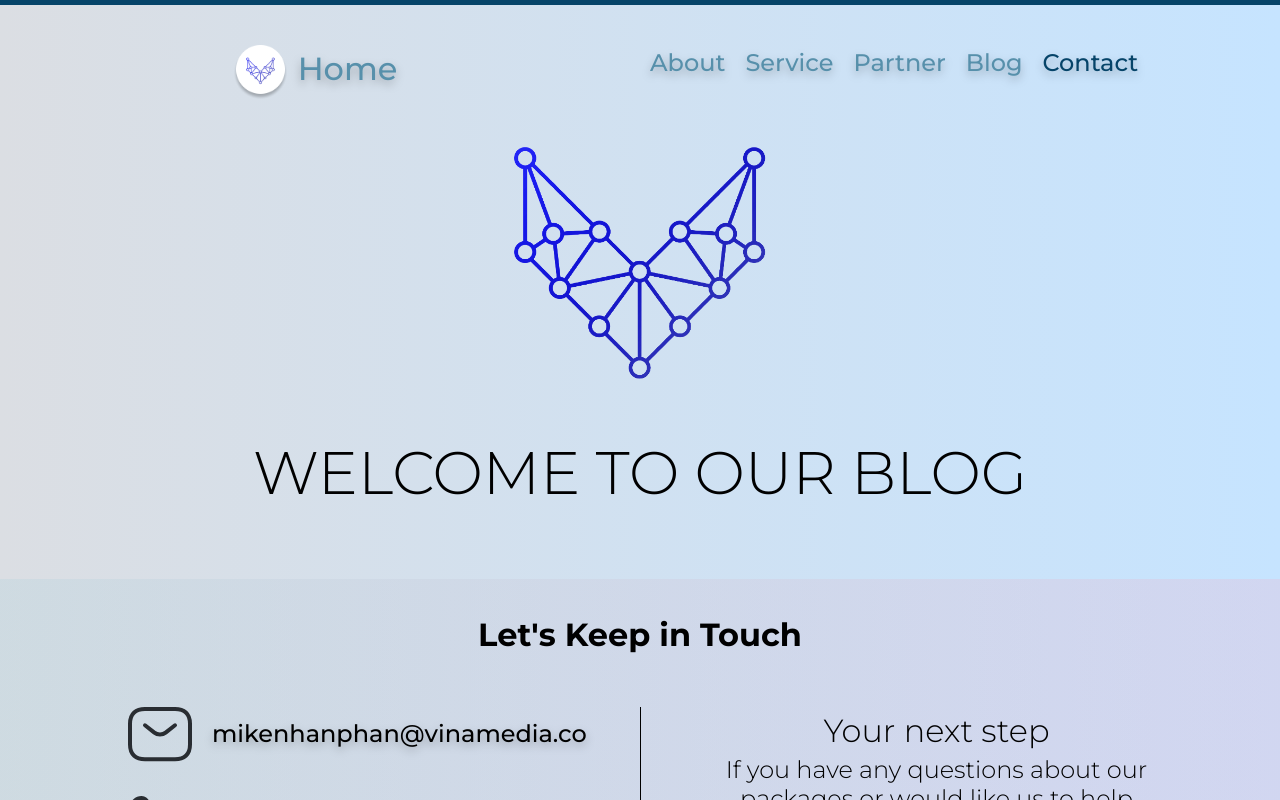
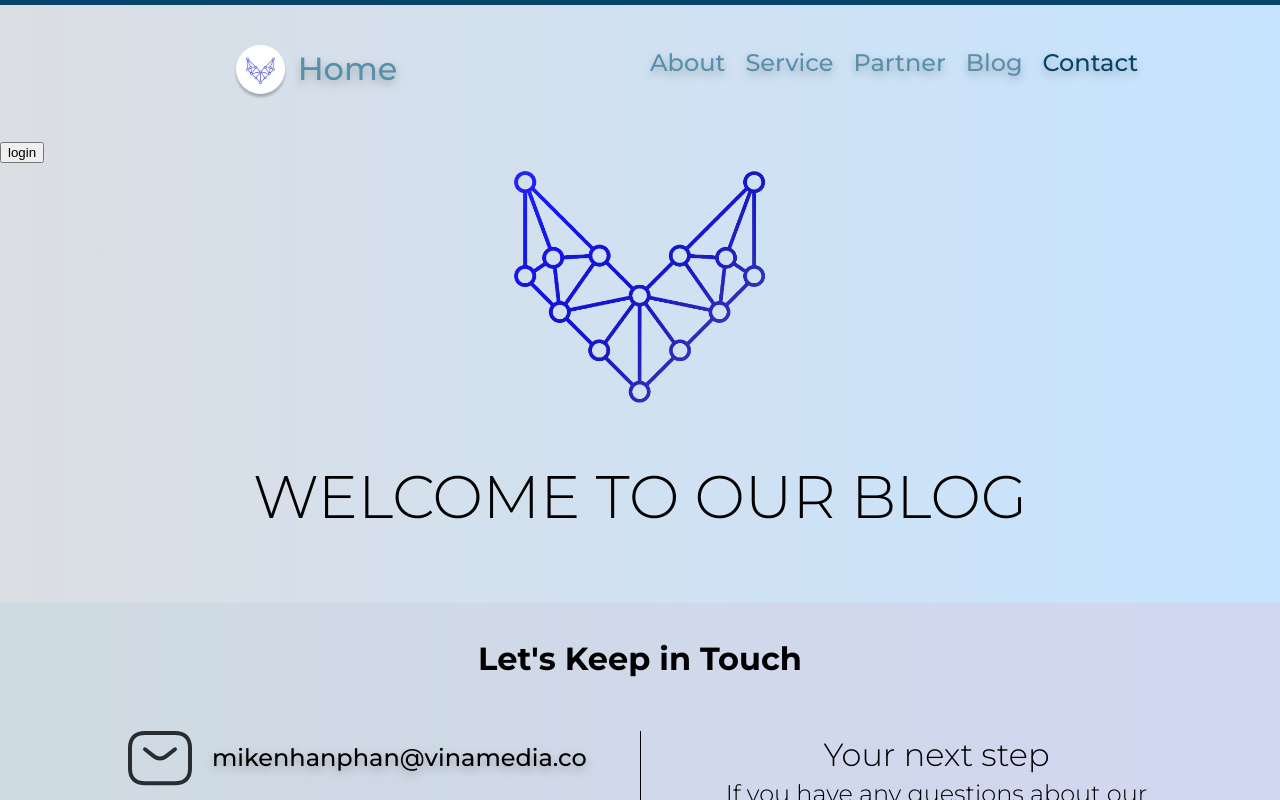
Before and after one commit to datbe2002/vina, a React (Vite) app: page /blog in a window 1280 px wide. Shown: the top 800 px of the page. Built offline with nearby package versions, Linux system fonts and the light colour scheme; no server answers.

Commit message:
fixing login route on PROD

```diff
--- a/src/pages/blog/index.jsx
+++ b/src/pages/blog/index.jsx
@@ -4,7 +4,7 @@
 import ImgLogoBlog from '../../components/ImgLogoBlog'
 import { useDispatch } from 'react-redux'
 import { getBlog } from '../../redux/slice/blogSlice'
-import { UNSAFE_useScrollRestoration } from 'react-router-dom'
+import { UNSAFE_useScrollRestoration, useNavigate } from 'react-router-dom'
 
 const Blog = () => {
 
@@ -18,9 +18,11 @@
         dispatch(getBlog())
     }, [])
 
+    const navigate = useNavigate()
 
     return (
         <div className='blog-page-container' {...scrollRestoration}>
+            <button onClick={() => navigate('/login')}>login</button>
             <ImgLogoBlog />
             <PostComponent />
         </div>
--- a/src/pages/login/index.jsx
+++ b/src/pages/login/index.jsx
@@ -6,8 +6,6 @@
 import { toast } from 'react-toastify';
 import { PASSWORD, USERNAME } from '../../../tkps';
 const LoginPage = () => {
-    console.log(PASSWORD)
-    console.log(USERNAME)
     const [username, setUsername] = useState('');
     const [password, setPassword] = useState('');
     const [error, setError] = useState('');
```
